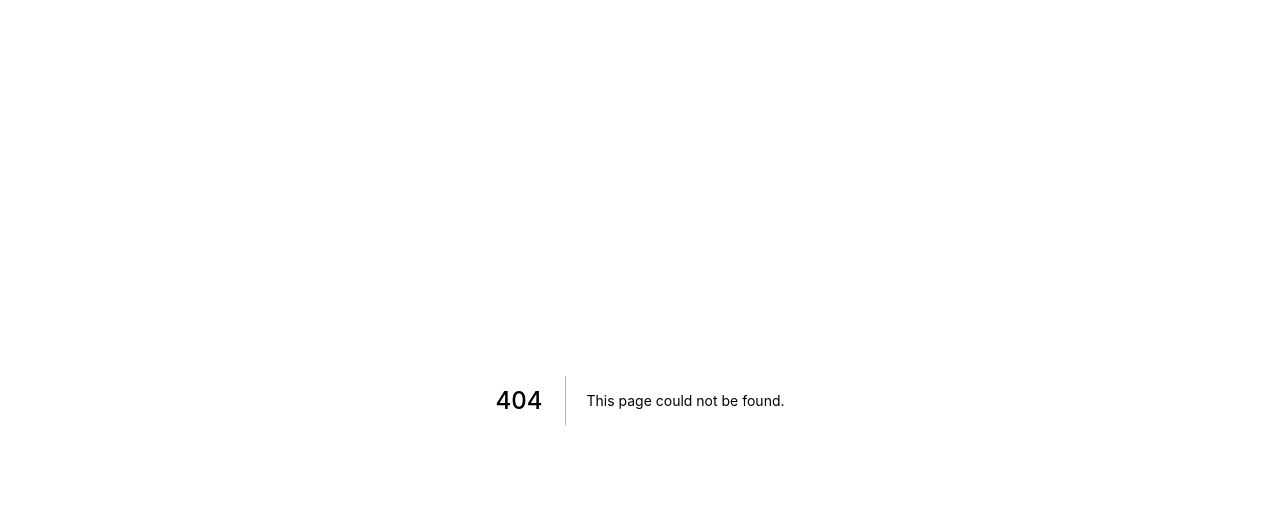
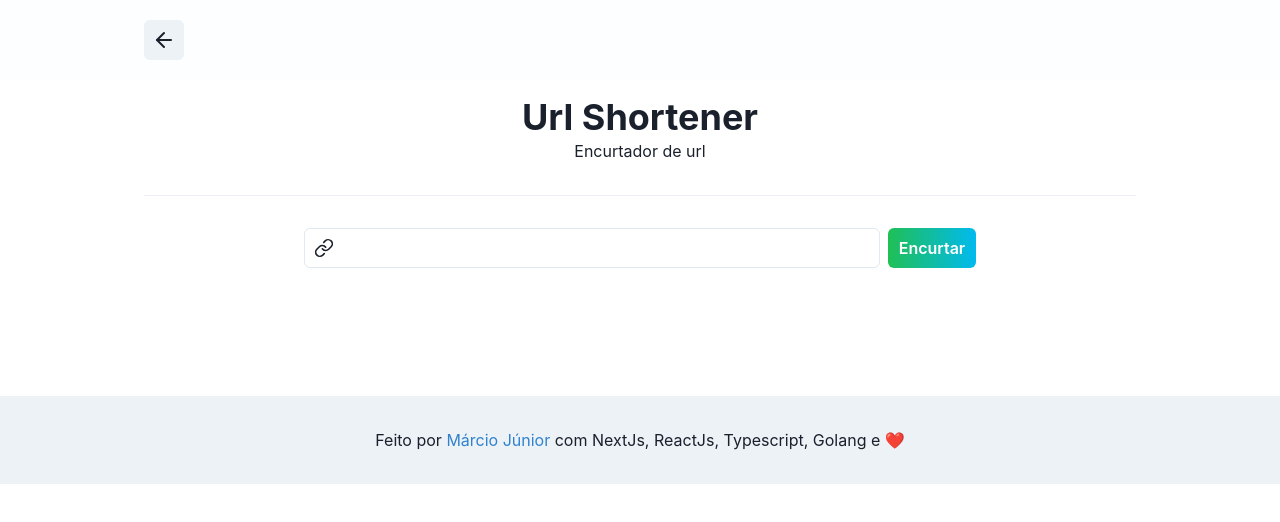
Before and after one commit to marcioecom/portifolio, a Next.js app: page /projects/url-shortener in a window 1280 px wide. Before the commit this address had no page. Shown: the top 522 px of the page. Built offline with nearby package versions, Linux system fonts and the light colour scheme; no server answers.

Commit message:
feat: create url shortener

```diff
--- /dev/null
+++ b/src/pages/projects/url-shortener.tsx
@@ -0,0 +1,149 @@
+import {
+  Box,
+  Button,
+  Container,
+  Divider,
+  Flex,
+  Heading,
+  IconButton,
+  Input,
+  InputGroup,
+  InputLeftElement,
+  Text,
+  useColorModeValue,
+  useToast,
+} from "@chakra-ui/react";
+import { NextPage } from "next";
+import { useRouter } from "next/router";
+import { useState } from "react";
+import { FiArrowLeft, FiCopy, FiLink } from "react-icons/fi"
+import Layout from "../../components/Layout";
+import { api } from "../../services/api";
+
+const UrlShortener: NextPage = () => {
+  const toast = useToast();
+  const urlRegex = /^(http:\/\/www\.|https:\/\/www\.|http:\/\/|https:\/\/)?[a-z0-9]+([\-\.]{1}[a-z0-9]+)*\.[a-z]{2,5}(:[0-9]{1,5})?(\/.*)?$/;
+  const router = useRouter();
+  const [url, setUrl] = useState('');
+  const [shortUrl, setShortUrl] = useState('');
+  const [loading, setLoading] = useState(false);
+  const borderColor = useColorModeValue("#E6E6E6", "#3d3d3d")
+
+  async function handleUrlShortener() {
+    try {
+      setLoading(true);
+      const { data } = await api.post('/v1/goly', {
+        goly: "aaaaaaa",
+        redirect: url,
+        random: true,
+      });
+      setShortUrl(`${process.env.NEXT_PUBLIC_APP_URL}/r/${data.goly}`);
+    } catch (err: any) {
+      toast({
+        position: "top-right",
+        title: "Erro ao encurtar URL",
+        description: "Tente novamente mais tarde",
+        status: "error",
+        duration: 3000,
+        isClosable: true,
+      })
+      console.log(err.response.data);
+    } finally {
+      setLoading(false);
+    }
+  }
+
+  function handleCopyUrl() {
+    navigator.clipboard.writeText(shortUrl);
+    toast({
+      position: "top-right",
+      title: "URL copiada!",
+      description: "Agora você pode copiar o link e compartilhar com seus amigos!",
+      status: "success",
+      duration: 3000,
+      isClosable: true,
+    })
+  }
+
+  return (
+    <Layout title="Url Shortener">
+      <Flex
+        py={5}
+        position="fixed"
+        w="100%"
+        zIndex={1}
+        backdropFilter="blur(10px)"
+        bg={useColorModeValue("rgba(244, 247, 254, 0.2)", "rgba(26, 32, 44, 0.2)")}
+      >
+        <Container maxW="container.lg">
+          <IconButton onClick={() => router.back()} icon={<FiArrowLeft size={24} />} aria-label="back-to-previous-page"/>
+        </Container>
+      </Flex>
+
+      <Container pt={{ base: 20, md: 24 }} maxW="container.lg">
+        <Heading textAlign={"center"}>Url Shortener</Heading>
+        <Text textAlign={"center"}>Encurtador de url</Text>
+        <Divider mt={8} />
+
+        <Box maxW="2xl" marginX={"auto"} mt={8}>
+          <InputGroup>
+            <InputLeftElement pointerEvents='none'>
+              <FiLink size={20} />
+            </InputLeftElement>
+            <Input
+              value={url}
+              onChange={(e) => setUrl(e.target.value)}
+            />
+            <Button
+              ml={2}
+              bgGradient="linear(to-l, #01BAEF,#20BF55)"
+              _hover={{
+                bgGradient: 'linear(to-r, teal.500, green.500)',
+              }}
+              _active={{
+                bgGradient: 'linear(to-r, teal.500, green.500)',
+              }}
+              disabled={!urlRegex.test(url)}
+              isLoading={loading}
+              onClick={handleUrlShortener}
+              color={"white"}>
+              Encurtar
+            </Button>
+          </InputGroup>
+
+          { shortUrl && (
+            <Flex
+              overflow={"hidden"}
+              margin="auto"
+              mt={8}
+              borderRadius={8}
+              cursor={"pointer"}
+              onClick={handleCopyUrl}
+              borderWidth={1}
+              borderColor={borderColor}
+              borderStyle={"solid"}
+            >
+              <Box
+                bgGradient="linear(to-l, #01BAEF,#20BF55)"
+                p={3}
+                borderTopLeftRadius={8}
+                borderBottomLeftRadius={8}
+              >
+                <FiCopy size={20} color={"#fff"}/>
+              </Box>
+              <Text
+                flex={1}
+                paddingX={4}
+                alignSelf="center"
+              >
+                {shortUrl}
+              </Text>
+            </Flex>
+          )}
+        </Box>
+      </Container>
+    </Layout>
+  );
+}
+
+export default UrlShortener;
```
Also changed, not shown: src/components/Projects.tsx (+13 -0 lines).
